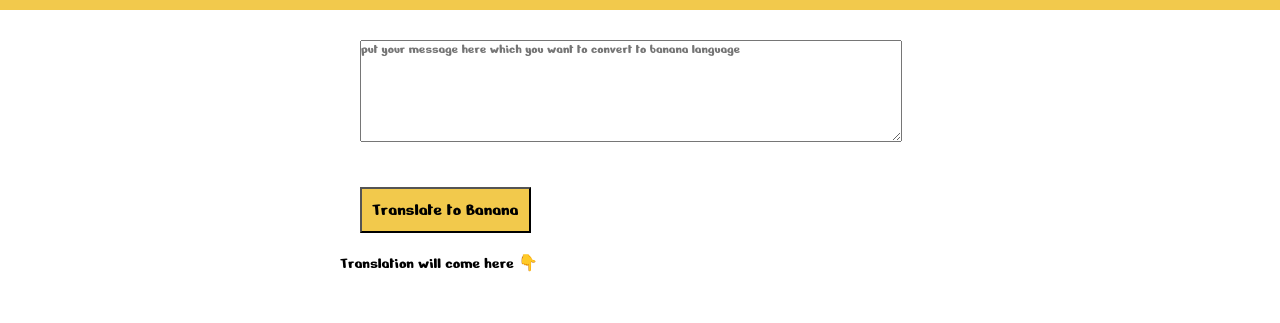
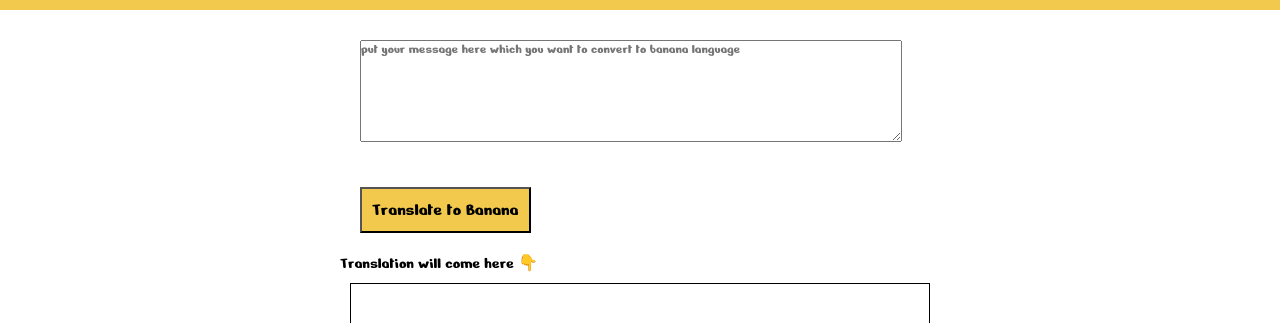
Before and after one commit to anshuldaksh2016/neog-lesson-4-banana-website, a plain HTML site: page index.html in a window 1280 px wide. Shown: the part 93-416 px from the top of the page. Drawn offline with Linux system fonts and the light colour scheme.

Commit message:
output styles

```diff
--- a/style.css
+++ b/style.css
@@ -20,7 +20,6 @@
 }
 
 #textarea {
-  display: inline-block;
   margin: 20px;
   width: 90%;
   height: 100px;
@@ -32,3 +31,12 @@
   background-color: #f2c94c;
   font-size: large;
 }
+
+.output {
+  margin: 10px;
+  padding: 2rem;
+  font-size: large;
+  border: 1px solid black;
+  max-height: 20vh;
+  overflow: scroll;
+}
```
